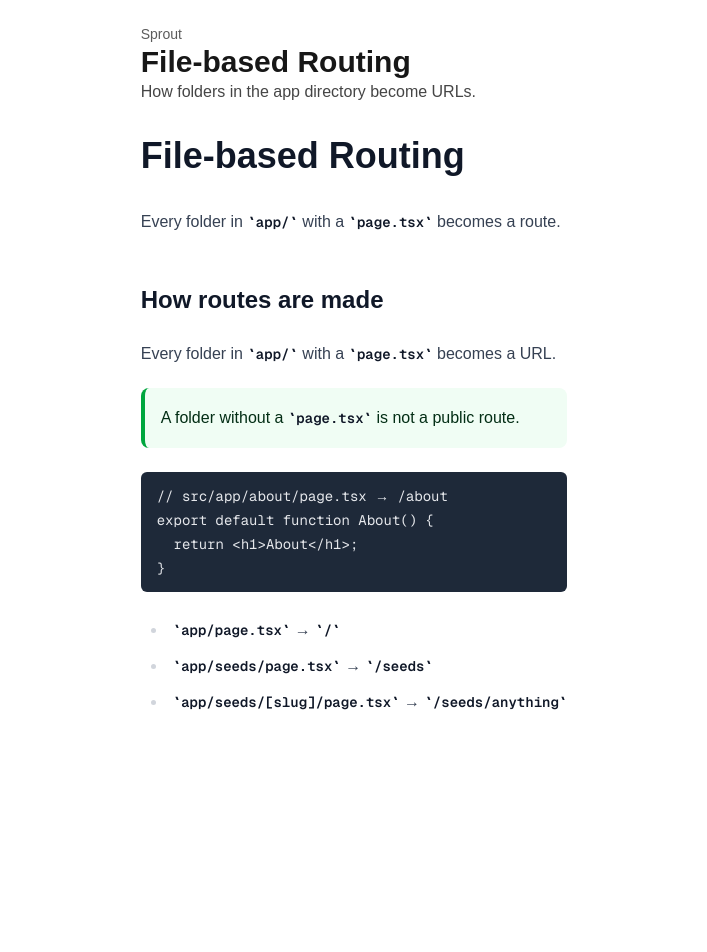
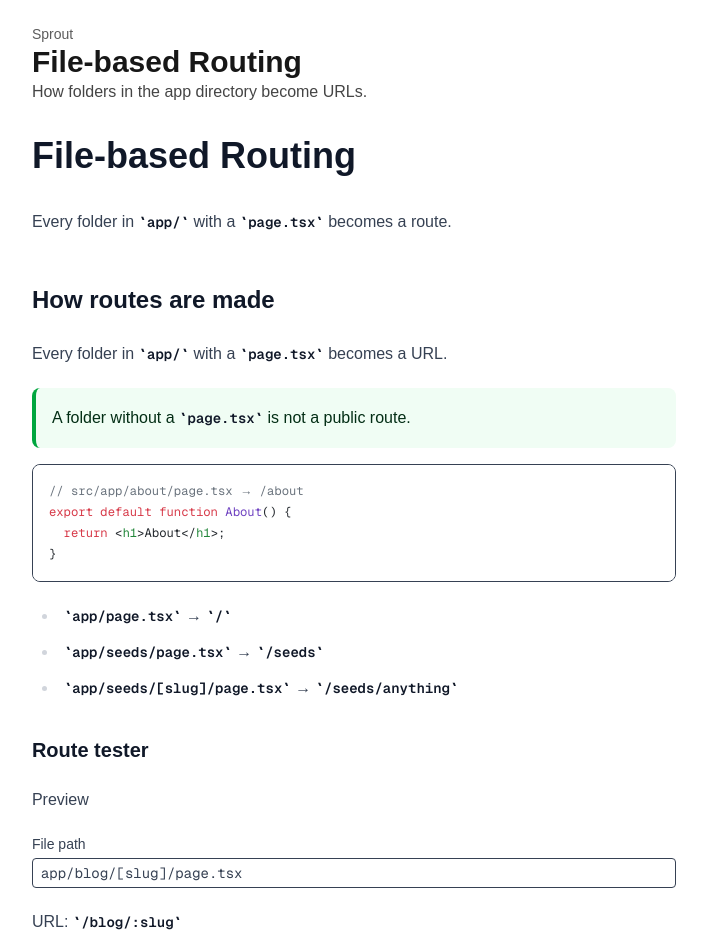
Before and after one commit to ZebV3/sprout, a Next.js app: page /seeds/01-routing in a window 1280 px wide. Shown: the top 952 px of the page, without its empty margins (286-993 px from the left). Before the commit the page ends 800 px from the top, so only its background shows below. Built offline with nearby package versions, Linux system fonts and the light colour scheme.

Commit message:
syntax highlighting feature added

```diff
--- a/content/seeds/01-routing.mdx
+++ b/content/seeds/01-routing.mdx
@@ -24,3 +24,5 @@ export default function About() {
 - `app/page.tsx` → `/`
 - `app/seeds/page.tsx` → `/seeds`
 - `app/seeds/[slug]/page.tsx` → `/seeds/anything`
+
+<Demo name="01-routing/route-tester" title="Route tester" />
--- a/package.json
+++ b/package.json
@@ -15,7 +15,8 @@
     "next": "16.4.3",
     "next-mdx-remote": "^6.0.0",
     "react": "19.3.0",
-    "react-dom": "19.3.0"
+    "react-dom": "19.3.0",
+    "shiki": "^4.5.0"
   },
   "devDependencies": {
     "@tailwindcss/turbopack": "^4",
--- a/src/app/globals.css
+++ b/src/app/globals.css
@@ -25,3 +25,11 @@ body {
   color: var(--foreground);
   font-family: Arial, Helvetica, sans-serif;
 }
+
+@media (prefers-color-scheme: dark) {
+  .shiki,
+  .shiki span {
+    color: var(--shiki-dark) !important;
+    background-color: var(--shiki-dark-bg) !important;
+  }
+}
--- /dev/null
+++ b/src/components/demo/demo.tsx
@@ -0,0 +1,31 @@
+import { demos } from '@/demos/registry';
+import fs from 'node:fs';
+import path from 'node:path';
+import { CodeBlock } from '../mdx/code-block';
+
+export async function Demo({ name, title }: { name: string; title?: string }) {
+  const Component = demos[name];
+  if (!Component)
+    throw new Error(`Unknown demo: "${name}" Add it to src/demos/registry.ts`);
+
+  const source = fs.readFileSync(
+    path.join(process.cwd(), 'src', 'demos', `${name}.tsx`),
+    'utf8',
+  );
+
+  return (
+    <section>
+      {title && <h3>{title}</h3>}
+      <div>
+        <div>
+          <p>Preview</p>
+          <Component />
+        </div>
+        <div>
+          <p>Source</p>
+          <CodeBlock code={source.trimEnd()} />
+        </div>
+      </div>
+    </section>
+  );
+}
--- /dev/null
+++ b/src/components/mdx/code-block.tsx
@@ -0,0 +1,21 @@
+import { codeToHtml } from 'shiki';
+
+export async function CodeBlock({
+  code,
+  lang = 'tsx',
+}: {
+  code: string;
+  lang?: string;
+}) {
+  const html = await codeToHtml(code, {
+    lang,
+    themes: { light: 'github-light', dark: 'github-dark' },
+  });
+
+  return (
+    <div
+      className="overflow-x-auto rounded-lg border text-sm [&_pre]:m-0 [&_pre]:p-4"
+      dangerouslySetInnerHTML={{ __html: html }}
+    />
+  );
+}
--- a/src/components/mdx/components.tsx
+++ b/src/components/mdx/components.tsx
@@ -1,4 +1,6 @@
-import { ReactNode } from 'react';
+import { ReactElement, ReactNode } from 'react';
+import { CodeBlock } from './code-block';
+import { Demo } from '@/components/demo/demo';
 
 function Callout({ children }: { children: ReactNode }) {
   return (
@@ -8,6 +10,18 @@ function Callout({ children }: { children: ReactNode }) {
   );
 }
 
+function Pre({ children }: { children?: ReactNode }) {
+  const code = children as ReactElement<{
+    className?: string;
+    children?: string;
+  }>;
+  const lang = code.props.className?.replace('language-', '') || 'text';
+
+  return <CodeBlock code={String(code.props.children).trimEnd()} lang={lang} />;
+}
+
 export const mdxComponents = {
   Callout,
+  Demo,
+  pre: Pre,
 };
--- /dev/null
+++ b/src/demos/01-routing/route-tester.tsx
@@ -0,0 +1,36 @@
+'use client';
+
+import { useState } from 'react';
+
+function toUrl(filePath: string): string | null {
+  const segments = filePath.split('/').filter(Boolean);
+  if (segments[0] === 'app') segments.shift();
+  if (segments.pop() !== 'page.tsx') return null;
+
+  const parts = segments
+    .filter((s) => !(s.startsWith('(') && s.endsWith(')'))) // route groups
+    .map((s) => (s.startsWith('[') ? `:${s.slice(1, -1)}` : s)); // dynamic segment
+
+  return '/' + parts.join('/');
+}
+
+export default function RouteTester() {
+  const [path, setPath] = useState('app/blog/[slug]/page.tsx');
+  const url = toUrl(path);
+
+  return (
+    <div className="space-y-3">
+      <label className="block text-sm">
+        File path
+        <input
+          value={path}
+          onChange={(e) => setPath(e.target.value)}
+          className="mt-1 w-full rounded border px-2 py-1 font-mono"
+        />
+      </label>
+      <p>
+        URL: <code>{url ?? 'Not a route (needs to end in page.tsx)'}</code>
+      </p>
+    </div>
+  );
+}
--- /dev/null
+++ b/src/demos/registry.tsx
@@ -0,0 +1,6 @@
+import { ComponentType } from 'react';
+import RouteTester from './01-routing/route-tester';
+
+export const demos: Record<string, ComponentType> = {
+  '01-routing/route-tester': RouteTester,
+};
```
Also changed, not shown: 1 other file (tests, documents, lock files or other folders).
